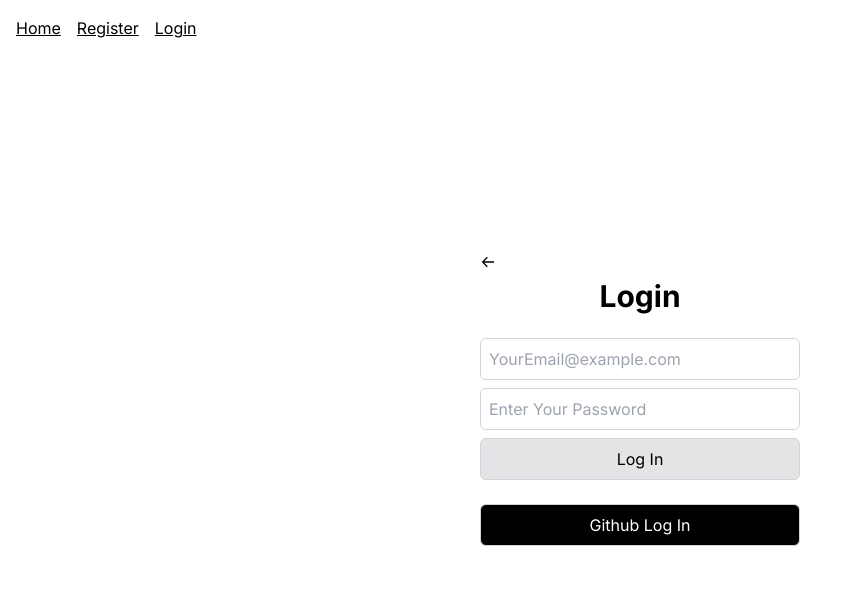
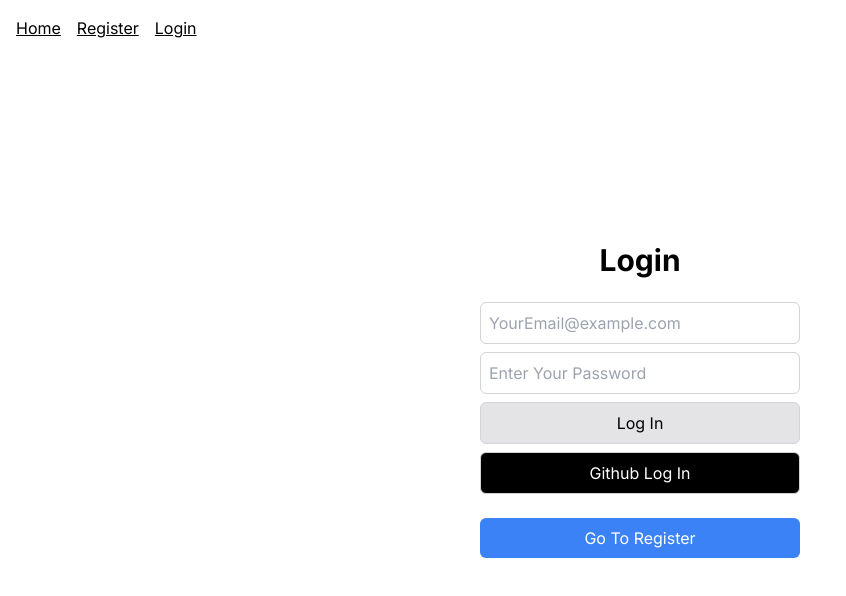
Before and after one commit to callmebyneon/next-auth, a Next.js app: page /login in a window 1280 px wide. Shown: the top 596 px of the page, without its empty margins (0-846 px from the left). Built offline with nearby package versions, Linux system fonts and the light colour scheme; no server answers.

Commit message:
Add: move link to register page

```diff
--- a/src/app/(auth)/login/page.tsx
+++ b/src/app/(auth)/login/page.tsx
@@ -6,11 +6,6 @@ export default function Login() {
   return (
     <>
       <div className="flex flex-col gap-2">
-        <div className="flex justify-start">
-          <Link href="/register">
-            <BiArrowBack />
-          </Link>
-        </div>
         <h1 className="text-center">Login</h1>
         <LoginForm />
       </div>
--- a/src/components/LoginForm.tsx
+++ b/src/components/LoginForm.tsx
@@ -1,11 +1,12 @@
 import { githubLogin, login } from "@/libs/action";
+import Link from "next/link";
 
 export default function LoginForm() {
   return (
     <>
       <form
         action={login}
-        className="flex flex-col gap-2 justify-start w-80 my-4"
+        className="flex flex-col gap-2 justify-start w-80 mt-4"
       >
         <input type="email" name="email" placeholder="YourEmail@example.com" />
         <input
@@ -21,6 +22,12 @@ export default function LoginForm() {
       >
         <button className="bg-black text-white">Github Log In</button>
       </form>
+      <Link
+        href="/register"
+        className="no-underline mt-4 p-2 rounded-md bg-blue-500 text-white"
+      >
+        <div className=" block text-center">Go To Register</div>
+      </Link>
     </>
   );
 }
```
